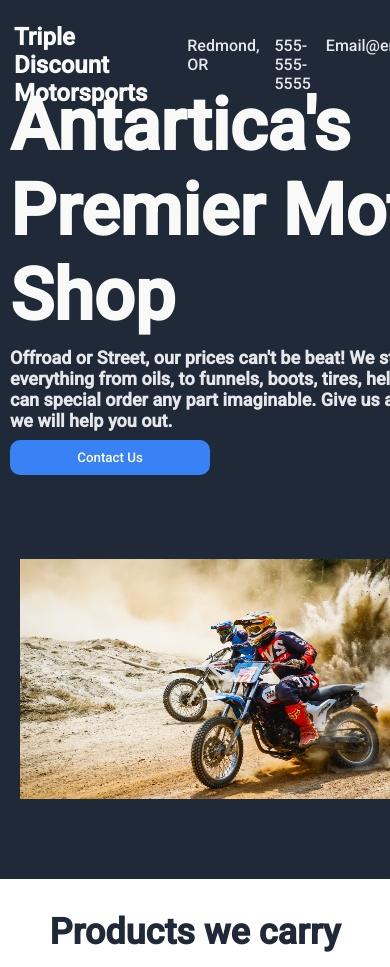
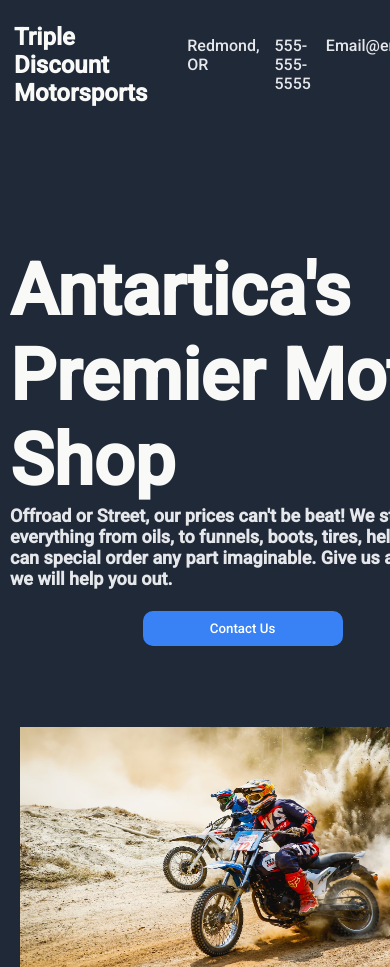
Before and after one commit to mikearino/ADM, a plain HTML site: page index.html in a window 390 px wide. Shown: the top 967 px of the page. Drawn offline with Linux system fonts and the light colour scheme.

Commit message:
finish media queries

```diff
--- a/styles.css
+++ b/styles.css
@@ -232,5 +232,13 @@ ul {
 
     padding: 80px 10px 80px 20px;
   }
-
+  .header {
+    padding-bottom: 40vh;
+  }
+  .secondary-text {
+    padding-bottom: 20px;
+  }
+  .button1 {
+    margin-left: 25%;
+  }
 }
```
